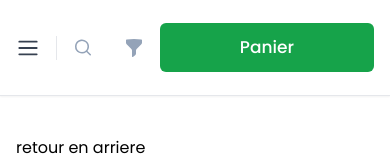
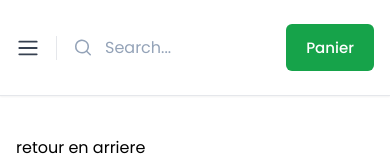
Before and after one commit to Tswide/Dealivery, a React (Vite) app: page /restaurent in a window 390 px wide. Shown: the top 160 px of the page. Built offline with nearby package versions, Linux system fonts and the light colour scheme.

Commit message:
mise en place des badge et rectification du tailwind.config

```diff
--- a/src/design-system/badge.tsx
+++ b/src/design-system/badge.tsx
@@ -1,10 +1,10 @@
-
 import clsx from "clsx";
 import { IconProps } from "../type/iconProps";
+import React from "react";
 
 interface Props {
     size?: "small" | "medium" | "large";
-    variant?: "accent" | "secondary" | "outline" | "ico";
+    variant?: "yellow" | "red" | "gray" | "blue" | "green" | "ico";
     icon?: IconProps;
     iconTheme?: "accent" | "secondary" | "gray";
     iconPosition?: "left" | "right";
@@ -14,10 +14,10 @@ interface Props {
 
 export const Badge = ({
     size="large",
-    variant="accent",
+    variant="gray",
     icon,
     iconTheme="accent",
-    iconPosition="right",
+    iconPosition="left",
     children,
     onClick,
 }: Props) => {
@@ -26,11 +26,20 @@ export const Badge = ({
         icoSize: number = 0;
 
     switch (variant) {
-        case "accent": //default
-            variantStyles = "bg-primary-600 hover:bg-primary-500 text-white rounded";
+        case "green": //default
+            variantStyles = "bg-primary-50 ring-1 ring-inset ring-primary-200 text-primary-700 rounded";
             break;
-        case "outline":
-            variantStyles = "bg-white hover:bg-gray-400 border border-gray-500 text-gray rounded";
+        case "gray":
+            variantStyles = "bg-gray-50 ring-1 ring-inset ring-gray-200 text-gray-600 rounded";
+            break;
+        case "yellow":
+            variantStyles = "bg-yellow-50 ring-1 ring-inset ring-yellow-200 text-yellow-800 rounded";
+            break;
+        case "blue":
+            variantStyles = "bg-blue-50 ring-1 ring-inset ring-blue-200 text-blue-700 rounded";
+            break;
+        case "red":
+            variantStyles = "bg-red-50 ring-1 ring-inset ring-red-200 text-red rounded";
             break;
         case "ico":
             if (iconTheme === "accent") { //default
@@ -72,14 +81,14 @@ export const Badge = ({
         >
             <div>
                 {icon && variant === "ico"
-                ? (<icon.icon size={icoSize} />)
-                : (<div className={clsx(icon && "flex items-center gap-1")}>
+                    ? (<icon.icon size={icoSize}/>)
+                    : (<div className={clsx(icon && "inline-flex items-center gap-1")}>
                         {icon && iconPosition === "left" && (
-                        <icon.icon size={icoSize} />
+                            <icon.icon size={icoSize}/>
                         )}
                         {children}
                         {icon && iconPosition === "right" && (
-                        <icon.icon size={icoSize} />
+                            <icon.icon size={icoSize}/>
                         )}
                     </div>)
                 }
--- a/src/design-system/button.tsx
+++ b/src/design-system/button.tsx
@@ -67,8 +67,8 @@ export const Button = ({
             icoSize = 20;
             break;
         case "large": // default
-            sizeStyles = `text-base font-medium ${
-                variant === "ico" ? "flex items-center justify-center w-[60px] h-[60px]" : "px-20 py-3"
+            sizeStyles = `text-sm font-medium sm:text-base ${
+                variant === "ico" ? "flex items-center justify-center w-[60px] h-[60px]" : "px-5 py-1 sm:px-20 sm: py-3"
             }`;
             icoSize = 24;
             break;
--- a/src/shared/components/top-bar.tsx
+++ b/src/shared/components/top-bar.tsx
@@ -1,5 +1,5 @@
 import { FC } from 'react';
-import { Bars3Icon, MagnifyingGlassIcon, FunnelIcon } from '@heroicons/react/20/solid';
+import { Bars3Icon, MagnifyingGlassIcon } from '@heroicons/react/20/solid';
 import { Button } from '../../design-system/button';
 
 interface TopBarProps {
@@ -32,8 +32,6 @@ const TopBar: FC<TopBarProps> = ({ setSidebarOpen, setDrawerOpen }) => {
                     />
                 </form>
                 <div className="flex items-center gap-x-4 lg:gap-x-6">
-                    <FunnelIcon aria-hidden="true" className="h-5 w-5 text-gray-400" />
-                    <div aria-hidden="true" className="hidden lg:block lg:h-6 lg:w-px lg:bg-gray-200"/>
                     <Button
                         children="Panier"
                         onClick={() => setDrawerOpen(true)}
--- a/src/type/iconProps.tsx
+++ b/src/type/iconProps.tsx
@@ -1,3 +1,5 @@
+import React from "react";
+
 export interface IconProps {
     icon: React.ElementType;
 }
--- a/src/views/client/components/card-restaurent.tsx
+++ b/src/views/client/components/card-restaurent.tsx
@@ -30,11 +30,11 @@ export default function CardRestaurent({title, subtitle, timeAsk,  timeLivery}:
                         <div className="flex gap-2.5">
                             <Badge
                                 children={timeAsk}
-                                variant="outline"
+                                variant="yellow"
                             />
                             <Badge
                                 children={timeLivery}
-                                variant="outline"
+                                variant="blue"
                             />
                         </div>
                     </div>
--- a/src/views/client/containers/restaurent-page.tsx
+++ b/src/views/client/containers/restaurent-page.tsx
@@ -1,4 +1,5 @@
 import {Typography} from "../../../design-system/typography.tsx";
+import Filter from "../components/filter.tsx";
 
 export function RestaurentPageClient() {
     return (
@@ -24,6 +25,9 @@ export function RestaurentPageClient() {
                     />
                 </div>
             </header>
+            <section>
+                <Filter />
+            </section>
         </main>
     );
 }
--- a/tailwind.config.js
+++ b/tailwind.config.js
@@ -8,15 +8,30 @@ export default {
     colors: {
       white: "#ffffff",
       primary: { //primary
-        DEFAULT: "#4ade80", // button
+        50: "#f0fdf4",
+        200: "#bbf7d0",
+        DEFAULT: "#4ade80", // button 400
         500: "#22c55e",
         600: "#16a34a", // text
+        700: "#15803d", // text
       },
-      secondary: { // red
+      red: {
+        50: "#fef2f2",
+        200: "#fecaca",
         300: "#FEE2E2", // hover
         400: "#FFD2D1", // background
         500: "#FCA5A5", // stroke
-        DEFAULT: "#B91C1C", // text
+        DEFAULT: "#B91C1C", // text 700
+      },
+      yellow: {
+        50: "#fefce8",
+        200: "#fef08a",
+        800: "#854d0e", // hover
+      },
+      blue: {
+        50: "#eff6ff",
+        200: "#bfdbfe",
+        700: "#1d4ed8",
       },
       gray: {
         50: "#f9fafb",
@@ -25,7 +40,7 @@ export default {
         400: "#94a3b8",
         500: "#6b7280",
         700: "#374151",
-        default: "#111827",
+        default: "#111827", //900
       },
     },
     fontSize: {
@@ -59,7 +74,7 @@ export default {
           fontWeight: '500',
         }],
       'badge': [
-        '12px', {
+        '11px', {
           lineHeight: '23px',
           fontWeight: '500',
         }],
```
Lines whose indentation alone changed are shown as unchanged.
